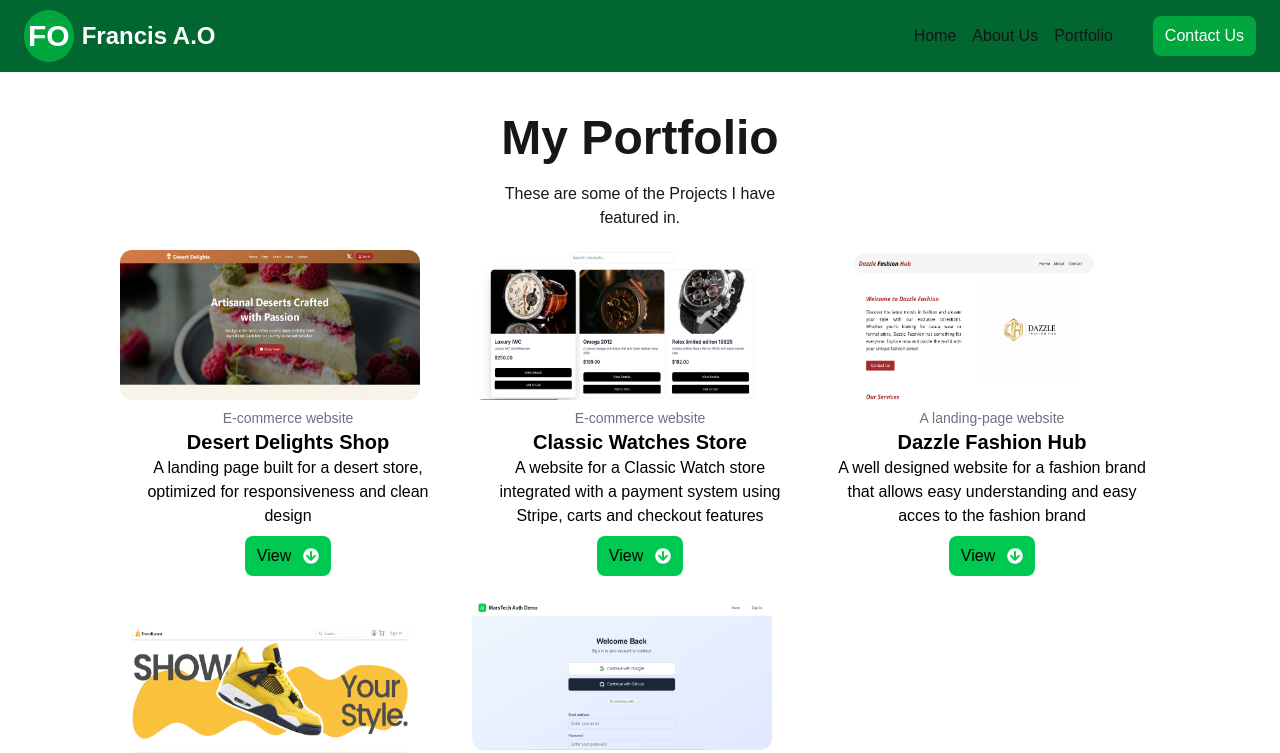
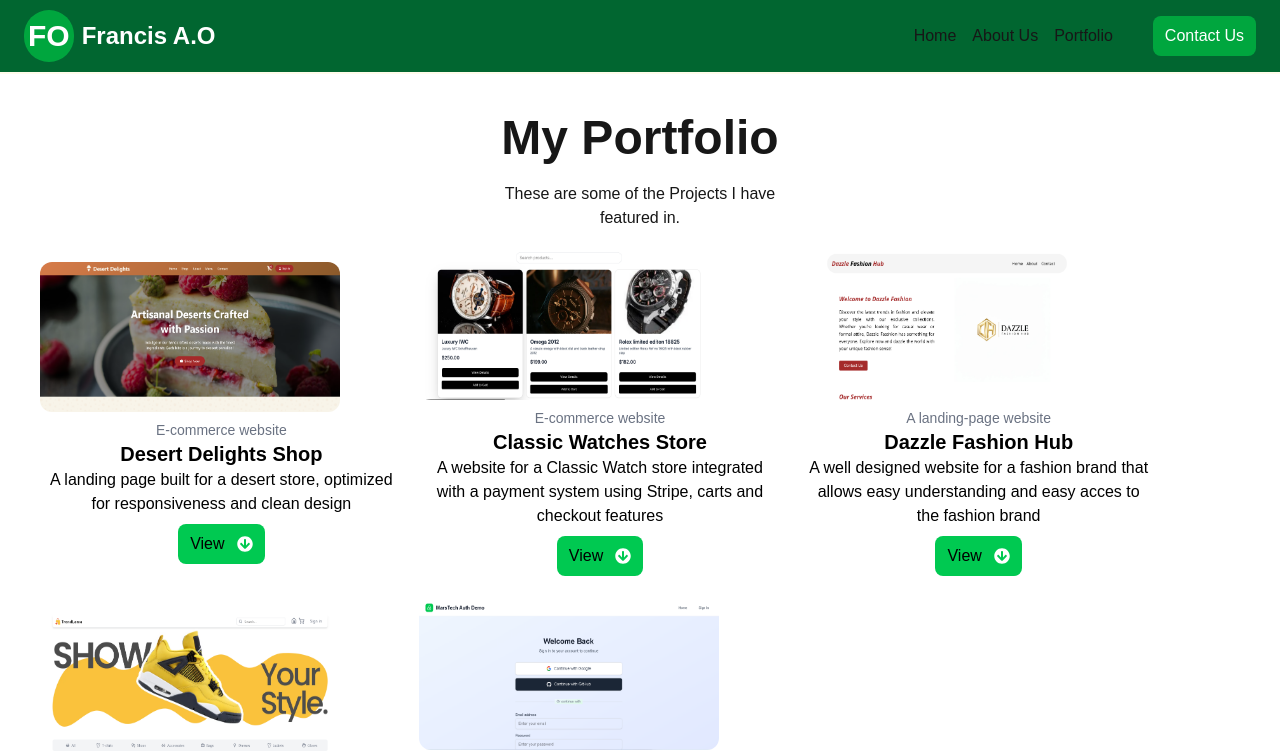
Before and after one commit to francisokesola/Francis-A.O-Portfolio, a Next.js app: page /Porfolio in a window 1280 px wide. Shown: the top 753 px of the page. Built offline with nearby package versions, Linux system fonts and the light colour scheme.

Commit message:
portfolio alignment

```diff
--- a/app/Porfolio/page.tsx
+++ b/app/Porfolio/page.tsx
@@ -8,7 +8,7 @@ export default function Portfolio (){
 
             <h1 className="md:text-5xl md:font-bold font-semibold text-2xl text-center my-5">My Portfolio</h1>
             <p className="text-center md:text-center mb-5 ">These are some of the Projects I have <br /> featured in.</p>
-        <div className="grid md:grid-cols-3 grid-cols-1 md:px-20 gap-4 items-center ">
+        <div className="grid md:grid-cols-3 grid-cols-1 pl-5 md:pl-0 md:px-20 gap-4 items-center ">
             <div className=" w-[300] h-[300] md:h-[400] rounded-lg bg-white  ">
                  <Image
                                 src="/image.png"
```
